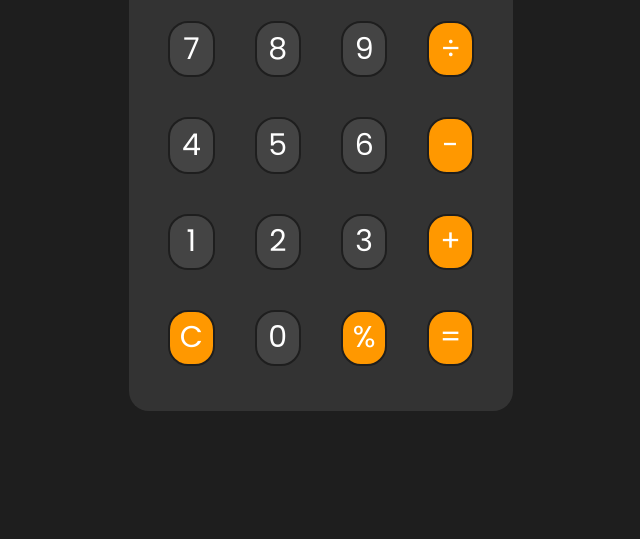
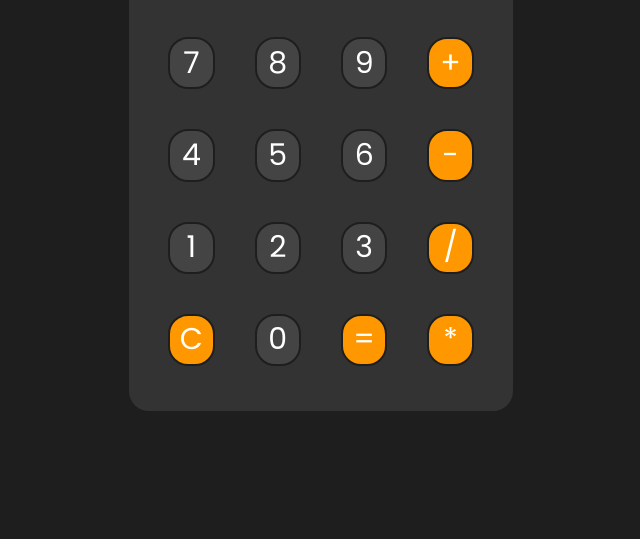
Before and after one commit to Ricardo06rib/Calculadora-web, a plain HTML site: page index.html in a window 1280 px wide. Shown: the part 277-816 px from the top of the page, without its empty margins (327-967 px from the left). Drawn offline with Linux system fonts and the light colour scheme.

Commit message:
Update index.html

```diff
--- a/index.html
+++ b/index.html
@@ -15,24 +15,24 @@
         <h1>
             Calculadora
         </h1>
-        <div class="display">aaa</div>
+        <div id="display"></div>
         <div class="tecl">
-            <button onclick="" class="but">7</button>
-            <button onclick="" class="but">8</button>
-            <button onclick="" class="but">9</button>
-            <button onclick="" class="but opr">÷</button>
-            <button onclick="" class="but">4</button>
-            <button onclick="" class="but">5</button>
-            <button onclick="" class="but">6</button>
-            <button onclick="" class="but opr">-</button>
-            <button onclick="" class="but">1</button>
-            <button onclick="" class="but">2</button>
-            <button onclick="" class="but">3</button>
-            <button onclick="" class="but opr">+</button>
-            <button onclick="" class="but opr">C</button>
-            <button onclick="" class="but">0</button>
-            <button onclick="" class="but opr">%</button>
-            <button onclick="" class="but opr">=</button>
+            <button onclick="bot7()" class="but">7</button>
+            <button onclick="bot8()" class="but">8</button>
+            <button onclick="bot9()" class="but">9</button>
+            <button onclick="botmais()" class="but opr">+</button>
+            <button onclick="bot4()" class="but">4</button>
+            <button onclick="bot5()" class="but">5</button>
+            <button onclick="bot6()" class="but">6</button>
+            <button onclick="botmenos()" class="but opr">-</button>
+            <button onclick="bot1()" class="but">1</button>
+            <button onclick="bot2()" class="but">2</button>
+            <button onclick="bot3()" class="but">3</button>
+            <button onclick="botdiv()" class="but opr">/</button>
+            <button onclick="botC()" class="but opr">C</button>
+            <button onclick="bot0()" class="but">0</button>
+            <button onclick="botigual()" class="but opr">=</button>
+            <button onclick="botpormult()" class="but opr">*</button>
 
         </div>
     </div>
```
